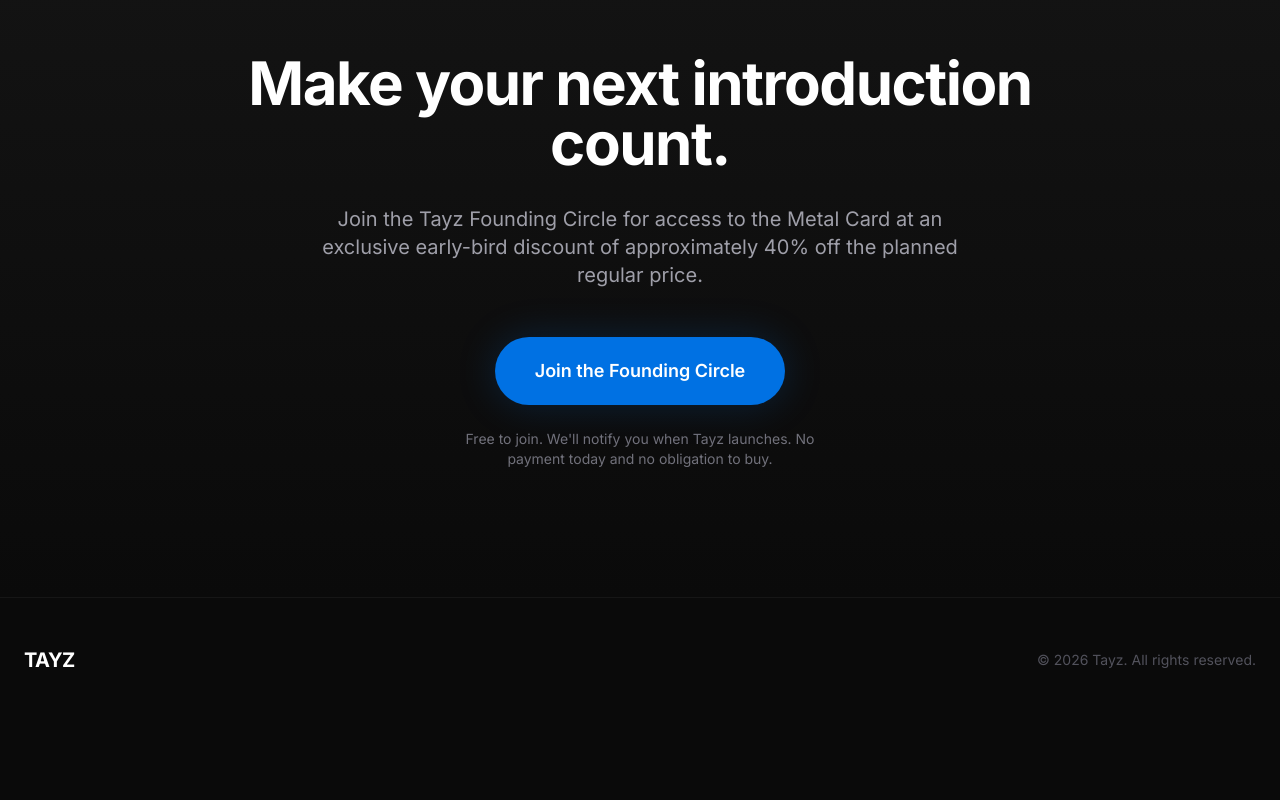
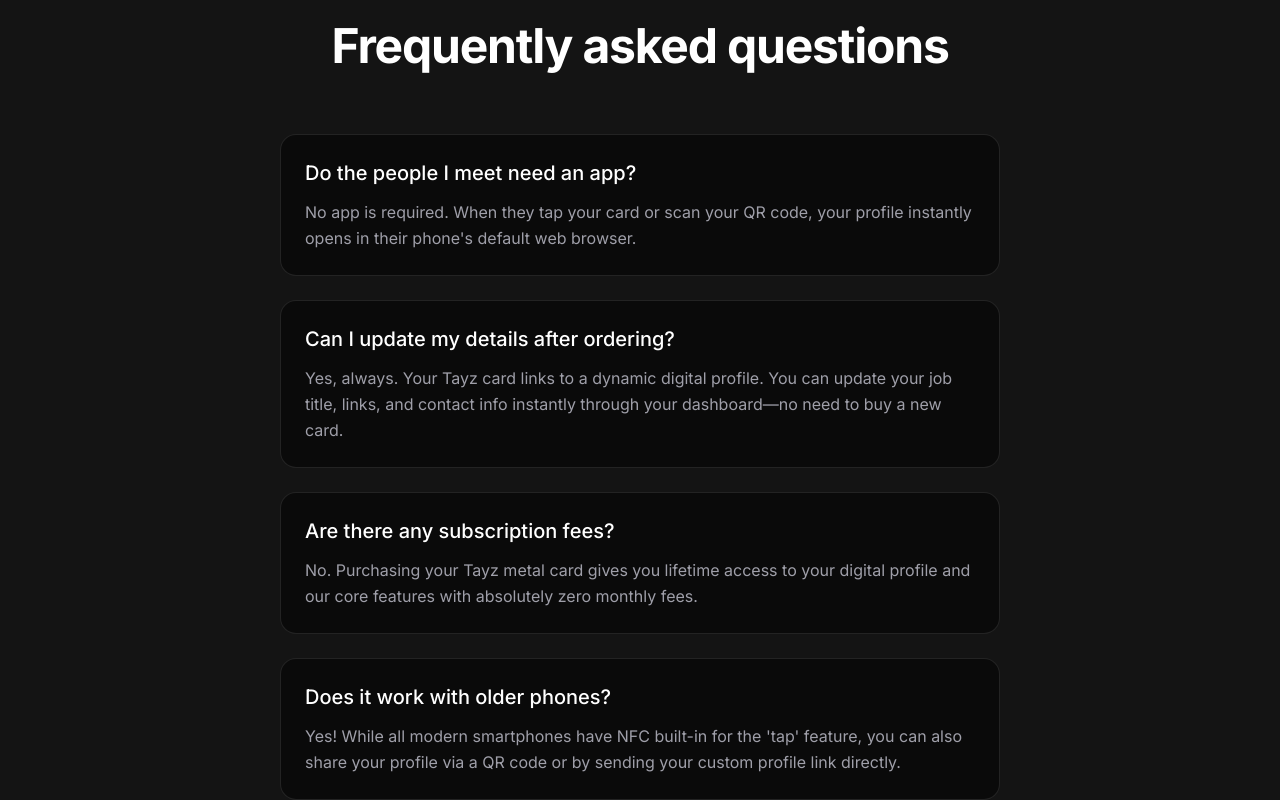
Before and after one commit to youemayare/tayz-landing-page, a Next.js app: page / in a window 1280 px wide. Shown: the part 7720-8520 px from the top of the page. Before the commit the page ends 8442 px from the top, so only its background shows below. Built offline with nearby package versions, Linux system fonts and the light colour scheme.

Commit message:
feat: add FAQs section and enable trackpad/mousewheel scrolling for metal cards carousel

```diff
--- a/src/app/page.tsx
+++ b/src/app/page.tsx
@@ -3,6 +3,7 @@
 import Image from 'next/image';
 import { motion, useAnimation } from 'framer-motion';
 import useEmblaCarousel from 'embla-carousel-react';
+import { WheelGesturesPlugin } from 'embla-carousel-wheel-gestures';
 import { useState, useEffect } from 'react';
 import { WAITLIST_URL } from '@/lib/constants';
 
@@ -203,7 +204,7 @@
 }
 
 function StoryboardCards() {
-  const [emblaRef] = useEmblaCarousel({ loop: true, dragFree: true });
+  const [emblaRef] = useEmblaCarousel({ loop: true, dragFree: true }, [WheelGesturesPlugin()]);
 
   const cards = [
     { id: 'black', name: 'Matte Black', src: '/designs/black.png' },
@@ -514,6 +515,54 @@
   );
 }
 
+function StoryboardFaq() {
+  const faqs = [
+    {
+      question: "Do the people I meet need an app?",
+      answer: "No app is required. When they tap your card or scan your QR code, your profile instantly opens in their phone's default web browser."
+    },
+    {
+      question: "Can I update my details after ordering?",
+      answer: "Yes, always. Your Tayz card links to a dynamic digital profile. You can update your job title, links, and contact info instantly through your dashboard—no need to buy a new card."
+    },
+    {
+      question: "Are there any subscription fees?",
+      answer: "No. Purchasing your Tayz metal card gives you lifetime access to your digital profile and our core features with absolutely zero monthly fees."
+    },
+    {
+      question: "Does it work with older phones?",
+      answer: "Yes! While all modern smartphones have NFC built-in for the 'tap' feature, you can also share your profile via a QR code or by sending your custom profile link directly."
+    },
+    {
+      question: "Can I get a custom logo on my card?",
+      answer: "Absolutely. While we recommend sticking to just your name for longevity, we do accept bespoke orders for company logos and custom designs. Just contact our team."
+    }
+  ];
+
+  return (
+    <section className="py-24 bg-[#141414] border-t border-white/5 relative z-10">
+      <div className="container mx-auto px-6 max-w-3xl">
+        <FadeIn className="text-center mb-16">
+          <h2 className="text-3xl md:text-5xl font-bold tracking-tight text-white mb-6">
+            Frequently asked questions
+          </h2>
+        </FadeIn>
+
+        <div className="space-y-6">
+          {faqs.map((faq, idx) => (
+            <FadeIn key={idx} delay={idx * 0.1} direction="up">
+              <div className="bg-[#0a0a0a] rounded-2xl p-6 border border-white/10 hover:border-white/20 transition-colors">
+                <h3 className="text-xl font-medium text-white mb-3">{faq.question}</h3>
+                <p className="text-zinc-400 leading-relaxed">{faq.answer}</p>
+              </div>
+            </FadeIn>
+          ))}
+        </div>
+      </div>
+    </section>
+  );
+}
+
 function Footer() {
   return (
     <footer className="py-12 border-t border-white/5 bg-[#0a0a0a]">
@@ -543,6 +592,7 @@
       <StoryboardConnections />
       <StoryboardAnalytics />
       <PricingOffer />
+      <StoryboardFaq />
       <FinalCTA />
       <Footer />
     </main>
```
